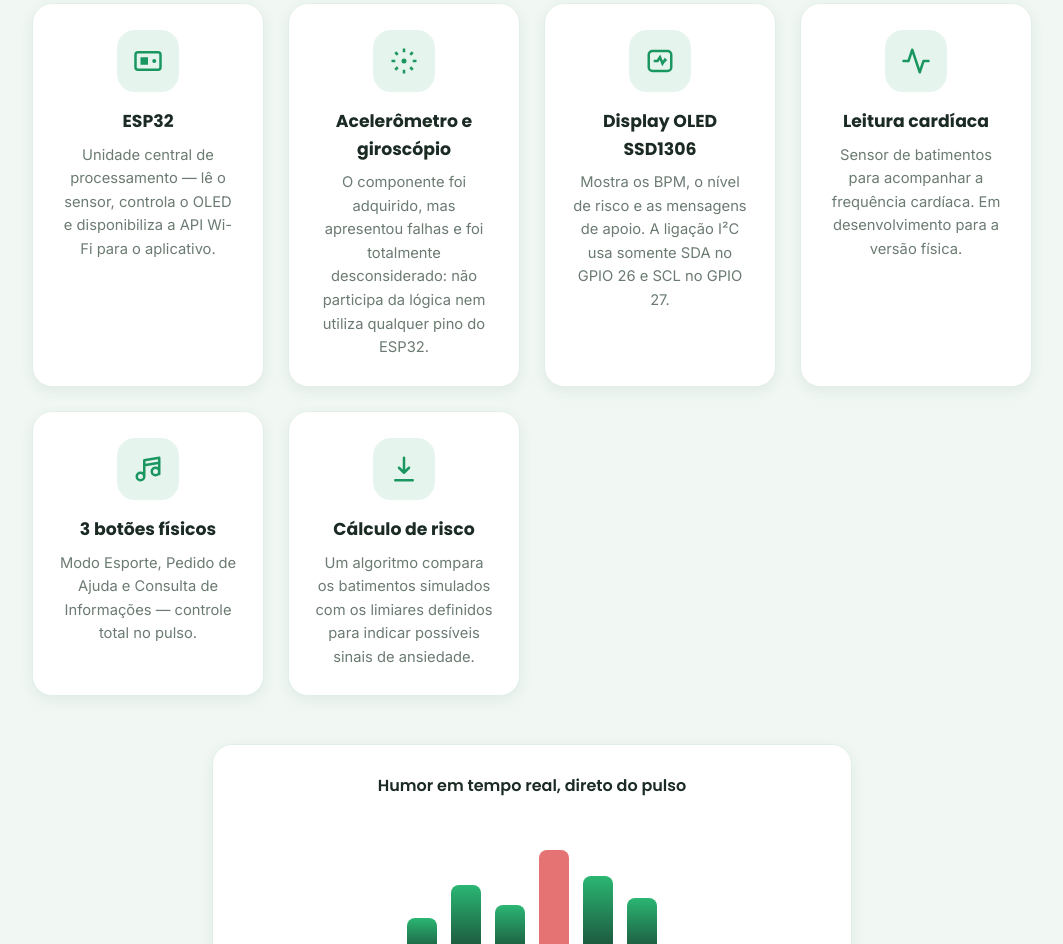
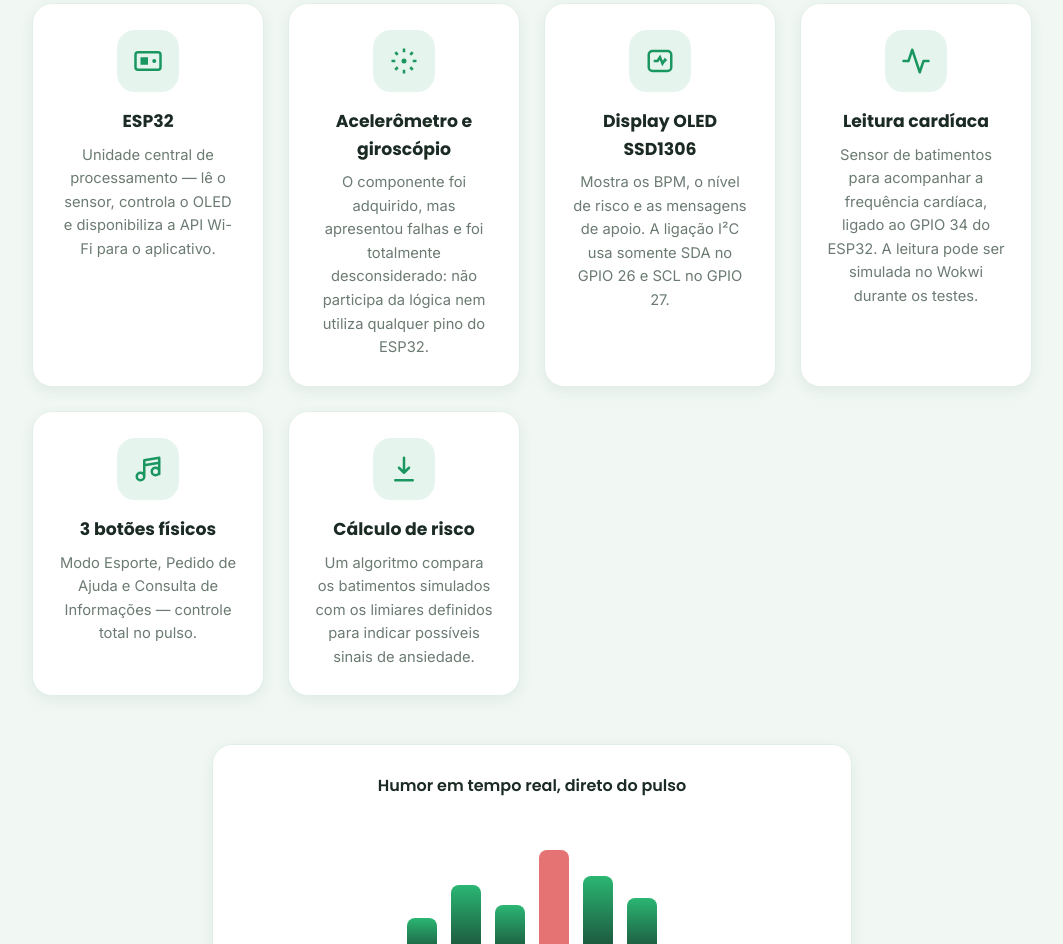
Before and after one commit to projetobefree43/BeFree, a website: page Landing-page/index.html in a window 1280 px wide. Shown: the part 3378-4322 px from the top of the page, without its empty margins (108-1171 px from the left). Drawn offline with Linux system fonts and the light colour scheme.

Commit message:
docs: atualizar instrucoes de execucao e integracao

```diff
--- a/Landing-page/index.html
+++ b/Landing-page/index.html
@@ -248,7 +248,7 @@
             <svg viewBox="0 0 24 24" aria-hidden="true"><path fill="none" stroke="currentColor" stroke-width="2" stroke-linecap="round" stroke-linejoin="round" d="M22 12h-4l-3 9L9 3l-3 9H2"/></svg>
           </div>
           <h3>Leitura cardíaca</h3>
-          <p>Sensor de batimentos para acompanhar a frequência cardíaca. Em desenvolvimento para a versão física.</p>
+          <p>Sensor de batimentos para acompanhar a frequência cardíaca, ligado ao GPIO 34 do ESP32. A leitura pode ser simulada no Wokwi durante os testes.</p>
         </div>
         <div class="tech reveal">
           <div class="tech__icon">
```
Also changed, not shown: README.md.
